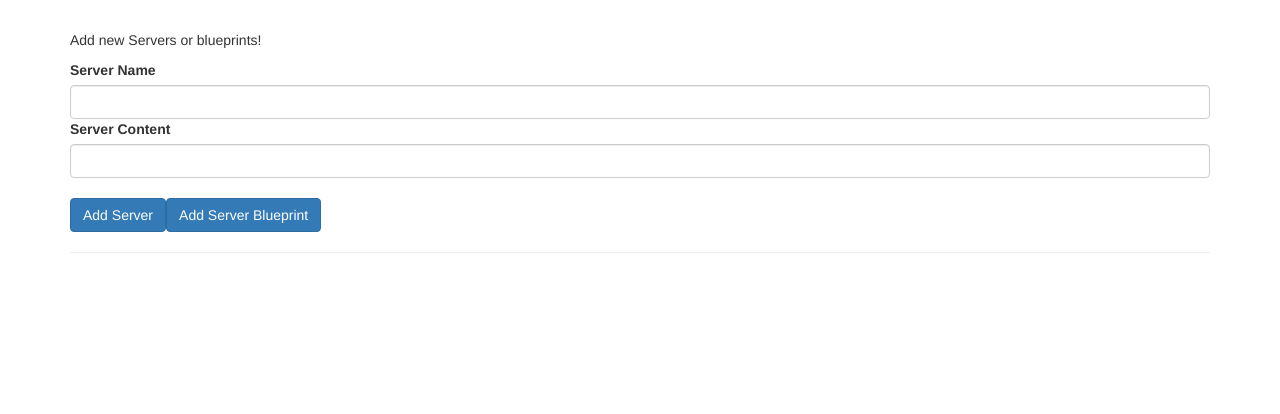
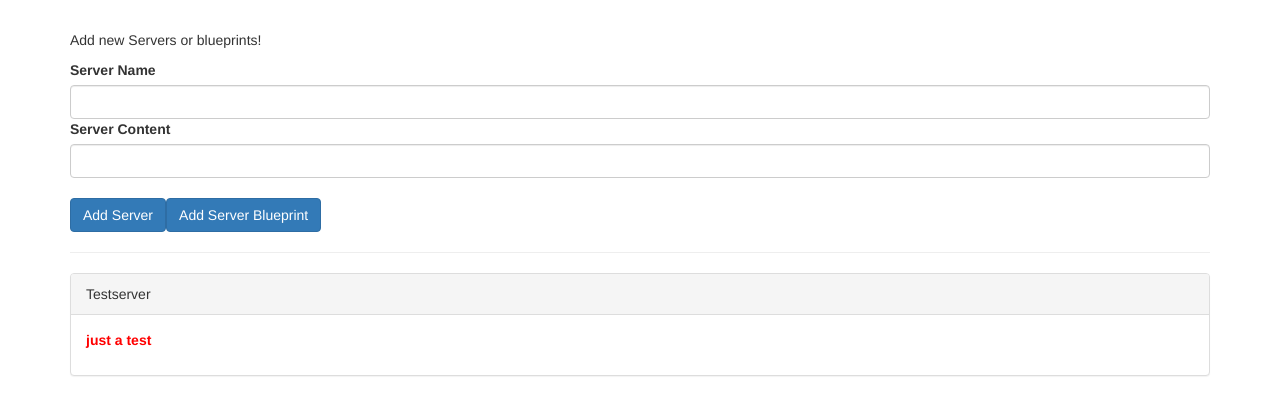
Before and after one commit to donchriscorleone/angular-cmp-databinding, an Angular app: page / in a window 1280 px wide. Shown: the top 414 px of the page. Built offline with nearby package versions, Linux system fonts and the light colour scheme.

Commit message:
Added custom binding properties.

```diff
--- a/src/app/app.component.html
+++ b/src/app/app.component.html
@@ -5,6 +5,7 @@
     <div class="col-xs-12">
       <app-server-element
         *ngFor="let serverElement of serverElements"
+        [element]="serverElement"
       ></app-server-element>
     </div>
   </div>
--- a/src/app/app.component.ts
+++ b/src/app/app.component.ts
@@ -6,5 +6,7 @@ import { Component } from "@angular/core";
   styleUrls: ["./app.component.css"],
 })
 export class AppComponent {
-  serverElements = [];
+  serverElements = [
+    { type: "server", name: "Testserver", content: "just a test" },
+  ];
 }
--- a/src/app/cockpit/cockpit.component.ts
+++ b/src/app/cockpit/cockpit.component.ts
@@ -14,18 +14,18 @@ export class CockpitComponent implements OnInit {
   ngOnInit(): void {}
 
   onAddServer() {
-    this.serverElements.push({
-      type: "server",
-      name: this.newServerName,
-      content: this.newServerContent,
-    });
+    // this.serverElements.push({
+    //   type: "server",
+    //   name: this.newServerName,
+    //   content: this.newServerContent,
+    // });
   }
 
   onAddBlueprint() {
-    this.serverElements.push({
-      type: "blueprint",
-      name: this.newServerName,
-      content: this.newServerContent,
-    });
+    // this.serverElements.push({
+    //   type: "blueprint",
+    //   name: this.newServerName,
+    //   content: this.newServerContent,
+    // });
   }
 }
--- a/src/app/server-element/server-element.component.ts
+++ b/src/app/server-element/server-element.component.ts
@@ -1,15 +1,20 @@
-import { Component, OnInit } from '@angular/core';
+import { Component, Input, OnInit } from "@angular/core";
 
 @Component({
-  selector: 'app-server-element',
-  templateUrl: './server-element.component.html',
-  styleUrls: ['./server-element.component.css']
+  selector: "app-server-element",
+  templateUrl: "./server-element.component.html",
+  styleUrls: ["./server-element.component.css"],
 })
 export class ServerElementComponent implements OnInit {
+  @Input("element") element: Element;
 
-  constructor() { }
+  constructor() {}
 
-  ngOnInit(): void {
-  }
+  ngOnInit(): void {}
+}
 
+interface Element {
+  type: string;
+  name: string;
+  content: string;
 }
```
